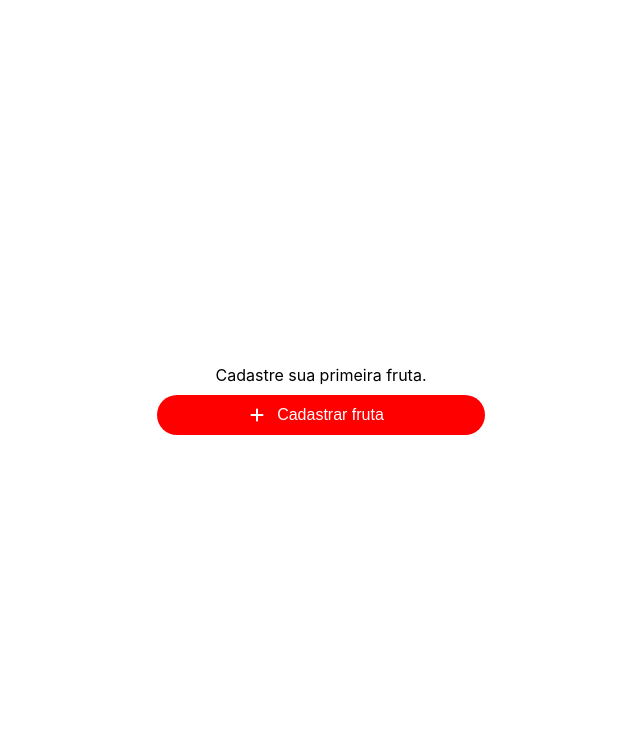
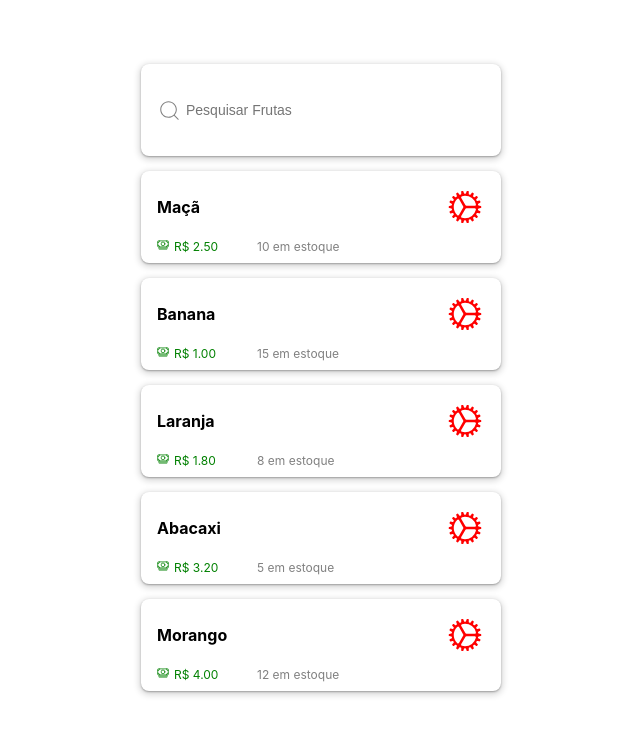
Before and after one commit to s-silva15/react-fruits, a React (Create React App) app: page / in a window 1280 px wide. Shown: the top 734 px of the page, without its empty margins (319-959 px from the left). Built offline with nearby package versions, Linux system fonts and the light colour scheme.

Commit message:
component list

```diff
--- a/package.json
+++ b/package.json
@@ -11,6 +11,7 @@
     "@testing-library/user-event": "^13.5.0",
     "react": "^18.2.0",
     "react-dom": "^18.2.0",
+    "react-icons": "^4.10.1",
     "react-scripts": "5.0.1",
     "web-vitals": "^2.1.4"
   },
--- a/src/App.js
+++ b/src/App.js
@@ -1,7 +1,7 @@
 import React from 'react';
 
 
-import Tela from './components/telaVazia';
+import Tela from './components/tela';
 
 const App = () => {
   return (
--- /dev/null
+++ b/src/components/data/mock.js
@@ -0,0 +1,30 @@
+// mockData.js
+const frutas = [
+  {
+    nome_fruta: "Maçã",
+    valor: 2.5,
+    qtd_estoque: 10
+  },
+  {
+    nome_fruta: "Banana",
+    valor: 1.0,
+    qtd_estoque: 15
+  },
+  {
+    nome_fruta: "Laranja",
+    valor: 1.8,
+    qtd_estoque: 8
+  },
+  {
+    nome_fruta: "Abacaxi",
+    valor: 3.2,
+    qtd_estoque: 5
+  },
+  {
+    nome_fruta: "Morango",
+    valor: 4.0,
+    qtd_estoque: 12
+  }
+];
+
+export default frutas;
--- /dev/null
+++ b/src/components/tela/index.js
@@ -0,0 +1,123 @@
+import React, { useState } from 'react';
+import frutas from '../data/mock.js';
+import { IoCashOutline, IoCogOutline } from 'react-icons/io5';
+import { CiSearch } from 'react-icons/ci';
+
+const FruitList = () => {
+  const [searchTerm, setSearchTerm] = useState('');
+
+  const handleSearch = (event) => {
+    setSearchTerm(event.target.value);
+  };
+
+  const filteredFrutas = frutas.filter((fruta) =>
+    fruta.nome_fruta.toLowerCase().includes(searchTerm.toLowerCase())
+  );
+
+  return (
+    <div style={style.listContainerStyle}>
+      <div style={{ display: "grid", gridGap: "15px", padding: '5%' }}>
+
+        <div style={style.cardStyleSearch}>
+          <CiSearch style={style.iconStyle} />
+          <input
+            type="text"
+            placeholder="Pesquisar Frutas"
+            value={searchTerm}
+            onChange={handleSearch}
+            style={style.inputStyle}
+          />
+        </div>
+
+        {filteredFrutas.map((fruta, index) => (
+          <div key={index} style={style.cardStyle}>
+            <div style={{ width: '-webkit-fill-available', display: 'flex', alignItems: 'center' }}>
+              <span style={{ fontWeight: 'bold', flex: 1 }}>{fruta.nome_fruta}</span>
+              <IoCogOutline style={{ color: 'red', fontSize: 40 }} />
+            </div>
+
+            <div style={{ display: 'flex', alignItems: 'center' }}>
+              <p style={style.pCash}>
+                <IoCashOutline style={{ marginRight: '5px' }} />
+                {'R$ ' + fruta.valor.toFixed(2)}
+              </p>
+              <p style={style.pFruit}>
+                {fruta.qtd_estoque} em estoque
+              </p>
+            </div>
+          </div>
+        ))}
+      </div>
+    </div>
+  );
+};
+
+const style = {
+  pFruit: {
+    fontSize: '12px',
+    color: 'gray',
+    marginLeft: 'auto',
+  },
+
+  pCash: {
+    color: 'green',
+    fontSize: '12px',
+    width: '100px'
+  },
+
+  cardStyleSearch: {
+    width: '328px',
+    height: '60px',
+    padding: '16px',
+    borderRadius: '8px',
+    backgroundColor: 'white',
+    display: 'flex',
+    flexDirection: 'row',
+    alignItems: 'center',
+    justifyContent: 'space-between',
+    boxShadow: '0px 2px 6px 2px #00000026, 0px 1px 2px 0px #0000004D',
+  },
+
+  cardStyle: {
+    width: '328px',
+    height: '60px',
+    padding: '16px',
+    borderRadius: '8px',
+    backgroundColor: 'white',
+    display: 'flex',
+    flexDirection: 'column',
+    alignItems: 'flex-start',
+    justifyContent: 'space-between',
+    boxShadow: '0px 2px 6px 2px #00000026, 0px 1px 2px 0px #0000004D',
+  },
+
+  containerStyle: {
+    backgroundColor: 'white',
+    padding: '16px',
+    marginBottom: '16px',
+    display: 'flex',
+    justifyContent: 'center',
+    alignItems: 'center',
+  },
+
+  listContainerStyle: {
+    display: 'flex',
+    flexDirection: 'column',
+    alignItems: 'center',
+  },
+
+  iconStyle: {
+    fontSize: '25px',
+    color: 'gray',
+  },
+
+  inputStyle: {
+    flex: 1,
+    border: 'none',
+    outline: 'none',
+    fontSize: '14px',
+    padding: '4px',
+  }
+};
+
+export default FruitList;
```
Also changed, not shown: 1 other file (tests, documents, lock files or other folders).
